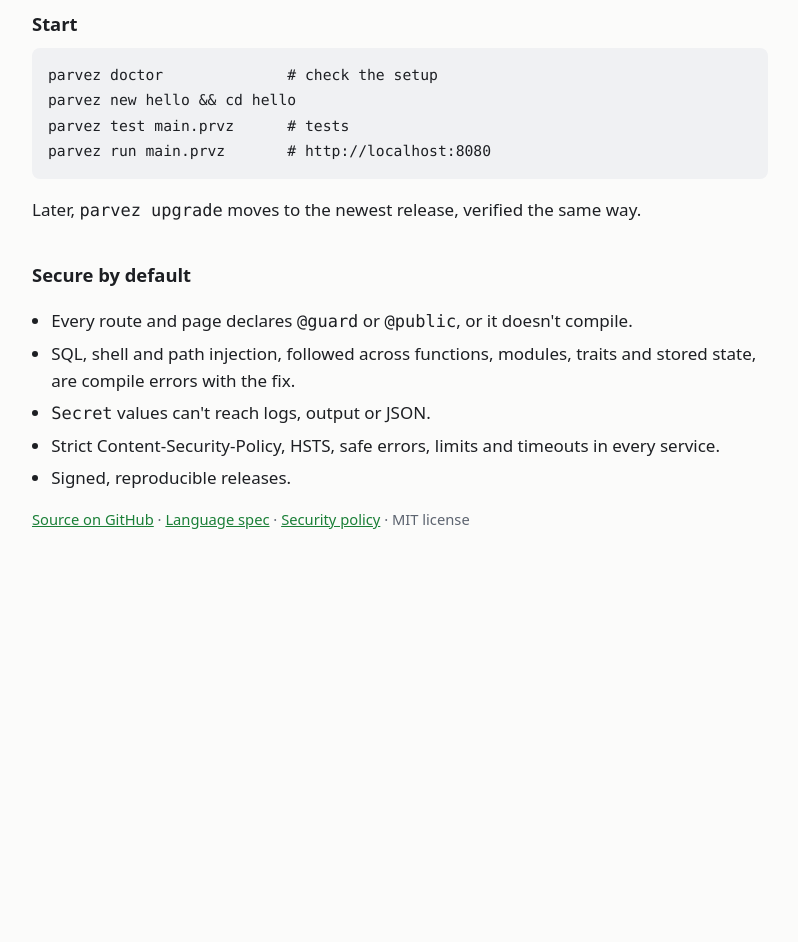
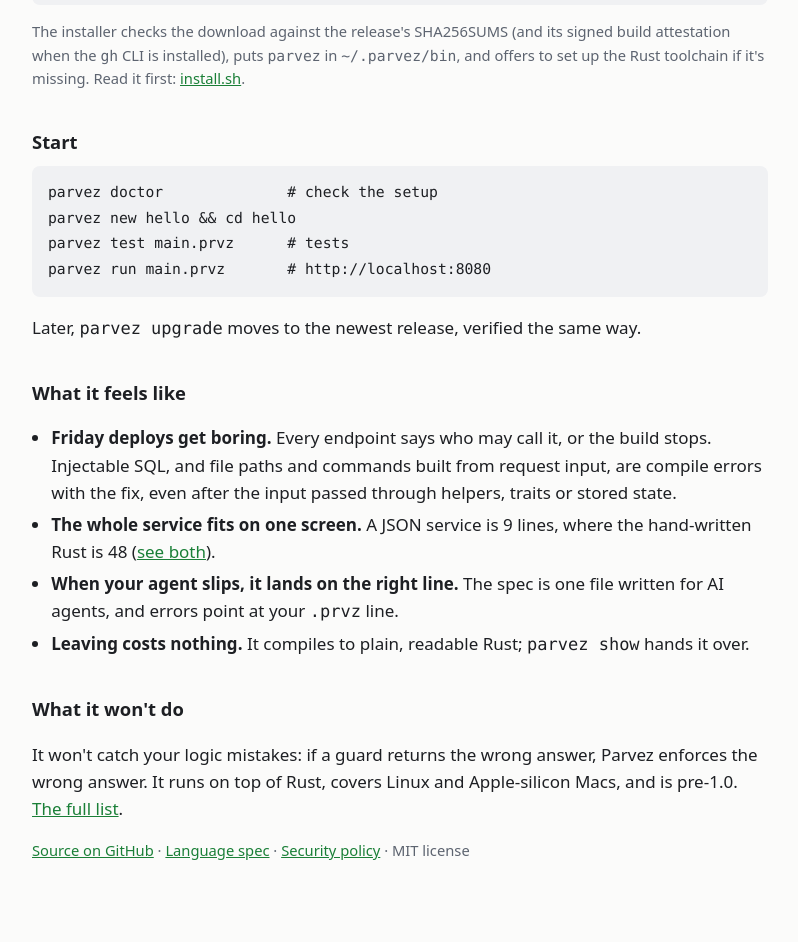
Before and after one commit to parvez76/limen, a plain HTML site: page site/index.html in a window 1280 px wide. Shown: the part 444-1386 px from the top of the page, without its empty margins (240-1038 px from the left). Before the commit the page ends 1054 px from the top, so only its background shows below. Drawn offline with Linux system fonts and the light colour scheme.

Commit message:
docs: README rewritten around the developer experience
- README: hook, a Friday-deploy scene, four moments each backed by real
  compiler output, install, and "What Parvez won't do".
- Measured comparison (9 vs 48 lines, 76 vs 402 tokens) with both
  versions and how to reproduce them in docs/comparison/.
- Reference material moved to docs/REFERENCE.md; release history to
  docs/CHANGELOG.md.
- Landing page updated to match.

```diff
--- a/site/index.html
+++ b/site/index.html
@@ -3,8 +3,8 @@
 <head>
 <meta charset="utf-8">
 <meta name="viewport" content="width=device-width, initial-scale=1">
-<title>Parvez: secure services, Python-dense syntax, Rust binaries</title>
-<meta name="description" content="Parvez is a token-dense language that compiles to Rust, with security checks built into the compiler.">
+<title>Parvez: the usual security mistakes don't compile</title>
+<meta name="description" content="Parvez is a small language for backend services and DevOps tools. The compiler refuses unguarded routes, leaked secrets and injectable queries, and hands back one native binary.">
 <style>
   :root { color-scheme: light dark; --fg: #1d1f23; --bg: #fbfbfa; --muted: #5d6470; --code: #f0f1f3; --accent: #1a7f37; }
   @media (prefers-color-scheme: dark) { :root { --fg: #e6e8eb; --bg: #15171a; --muted: #9aa3ad; --code: #22262b; --accent: #4ac26b; } }
@@ -23,7 +23,8 @@
 <body>
 <main>
   <h1>Parvez</h1>
-  <p class="tag">Python-dense syntax. Rust-grade binaries. Security the compiler enforces.</p>
+  <p class="tag">The usual security mistakes don't compile.</p>
+  <p>A small language for backend services and DevOps tools. You write a few lines. The compiler refuses the route nobody guarded, the secret headed for a log, and the query pasted together from strings. What you get back is one native binary.</p>
 
   <h2>Install</h2>
   <p>Linux (x86_64, ARM64) and macOS (Apple silicon):</p>
@@ -37,14 +38,16 @@ parvez test main.prvz      # tests
 parvez run main.prvz       # http://localhost:8080</code></pre>
   <p>Later, <code>parvez upgrade</code> moves to the newest release, verified the same way.</p>
 
-  <h2>Secure by default</h2>
+  <h2>What it feels like</h2>
   <ul>
-    <li>Every route and page declares <code>@guard</code> or <code>@public</code>, or it doesn't compile.</li>
-    <li>SQL, shell and path injection, followed across functions, modules, traits and stored state, are compile errors with the fix.</li>
-    <li><code>Secret</code> values can't reach logs, output or JSON.</li>
-    <li>Strict Content-Security-Policy, HSTS, safe errors, limits and timeouts in every service.</li>
-    <li>Signed, reproducible releases.</li>
+    <li><strong>Friday deploys get boring.</strong> Every endpoint says who may call it, or the build stops. Injectable SQL, and file paths and commands built from request input, are compile errors with the fix, even after the input passed through helpers, traits or stored state.</li>
+    <li><strong>The whole service fits on one screen.</strong> A JSON service is 9 lines, where the hand-written Rust is 48 (<a href="https://github.com/parvez76/project-parvez/tree/main/docs/comparison">see both</a>).</li>
+    <li><strong>When your agent slips, it lands on the right line.</strong> The spec is one file written for AI agents, and errors point at your <code>.prvz</code> line.</li>
+    <li><strong>Leaving costs nothing.</strong> It compiles to plain, readable Rust; <code>parvez show</code> hands it over.</li>
   </ul>
+
+  <h2>What it won't do</h2>
+  <p>It won't catch your logic mistakes: if a guard returns the wrong answer, Parvez enforces the wrong answer. It runs on top of Rust, covers Linux and Apple-silicon Macs, and is pre-1.0. <a href="https://github.com/parvez76/project-parvez#what-parvez-wont-do">The full list</a>.</p>
 
   <p class="muted"><a href="https://github.com/parvez76/project-parvez">Source on GitHub</a> · <a href="https://github.com/parvez76/project-parvez/blob/main/SPEC.md">Language spec</a> · <a href="https://github.com/parvez76/project-parvez/blob/main/SECURITY.md">Security policy</a> · MIT license</p>
 </main>
```
Also changed, not shown: 7 other files.
